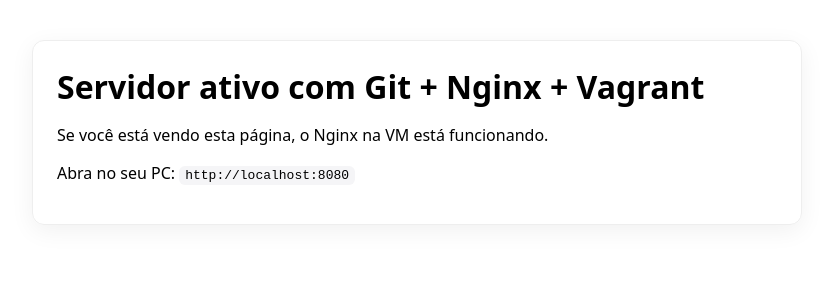
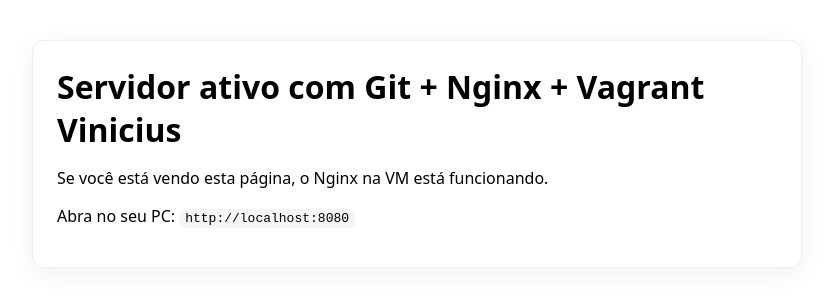
Before and after one commit to pedron171/Vagrant, a plain HTML site: page site/index.html in a window 1280 px wide. Shown: the whole page, without its empty margins (223-1056 px from the left). Drawn offline with Linux system fonts and the light colour scheme.

Commit message:
Update index.html

```diff
--- a/site/index.html
+++ b/site/index.html
@@ -13,7 +13,7 @@
   </head>
   <body>
     <div class="card">
-      <h1>Servidor ativo com Git + Nginx + Vagrant</h1>
+      <h1>Servidor ativo com Git + Nginx + Vagrant Vinicius </h1>
       <p>Se você está vendo esta página, o Nginx na VM está funcionando.</p>
       <p>Abra no seu PC: <code>http://localhost:8080</code></p>
     </div>
```
